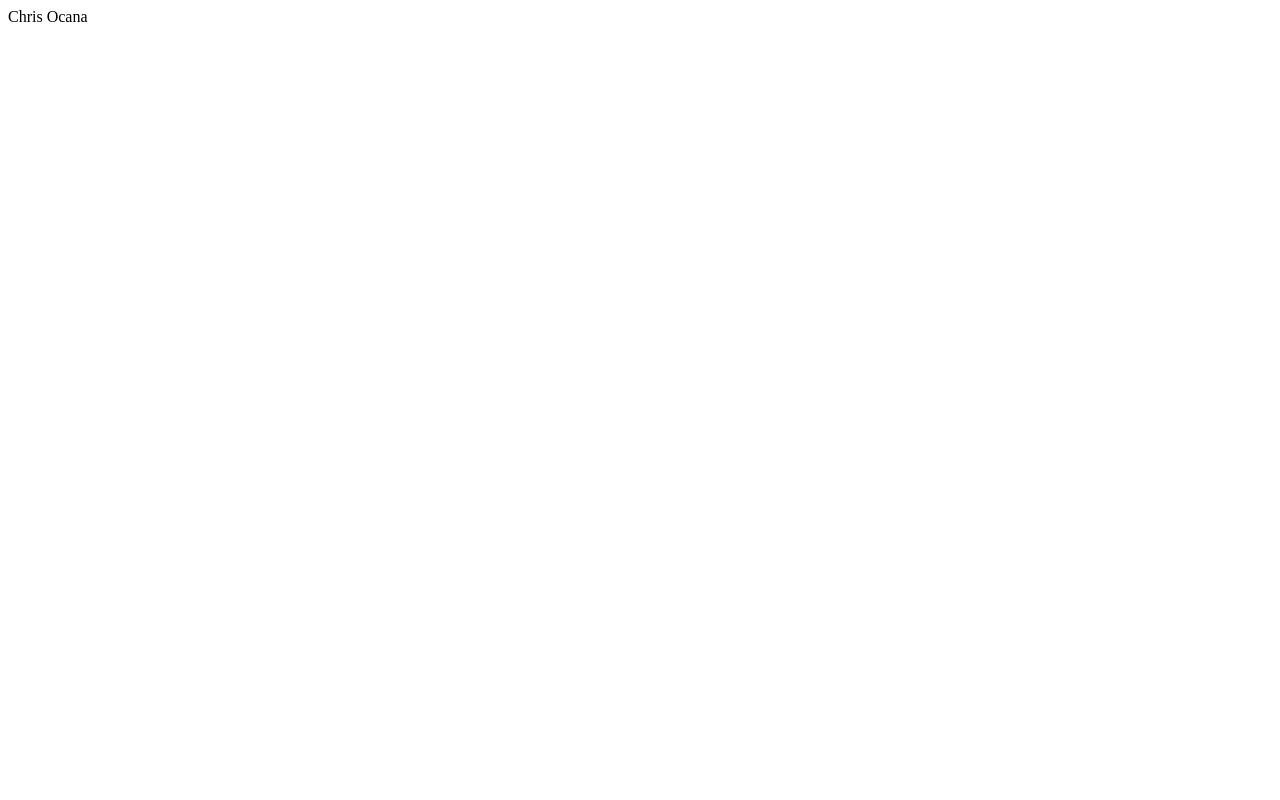
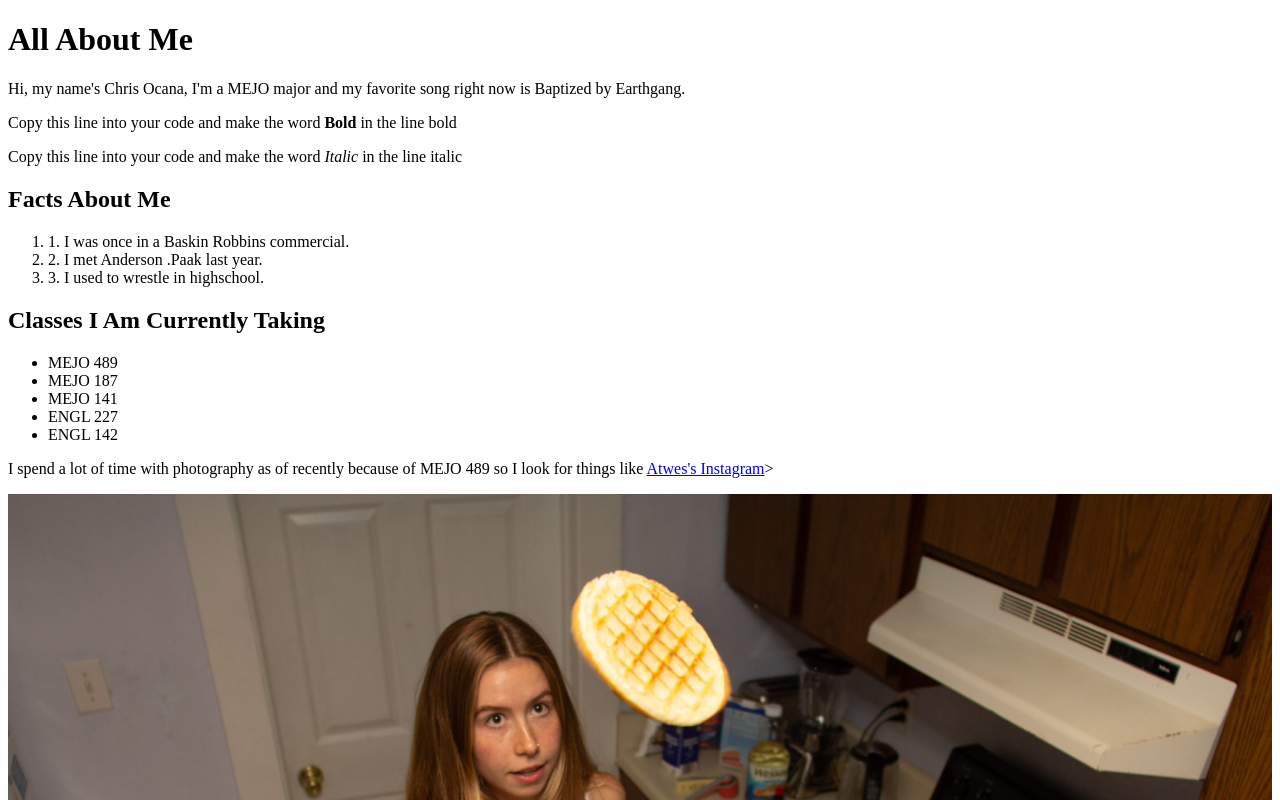
Before and after one commit to cocana4/Intro-to-HTML, a plain HTML site: page index.html in a window 1280 px wide. Shown: the top 800 px of the page. Drawn offline with Linux system fonts and the light colour scheme.

Commit message:
Cmpleted first assignment. Added photo of Madelin

```diff
--- a/index.html
+++ b/index.html
@@ -3,10 +3,44 @@
   <head>
     <meta charset="UTF-8" />
     <meta name="viewport" content="width=device-width, initial-scale=1.0" />
-    <title>Document</title>
+    <title>Christian Ocana</title>
   </head>
   <body>
-    Chris Ocana
-    <h1></h1>
+    <h1>All About Me</h1>
+    <p>
+      Hi, my name's Chris Ocana, I'm a MEJO major and my favorite song right now
+      is Baptized by Earthgang.
+    </p>
+    <p>
+      Copy this line into your code and make the word <b>Bold</b> in the line
+      bold
+    </p>
+    <p>
+      Copy this line into your code and make the word <i>Italic</i> in the line
+      italic
+    </p>
+    <h2>Facts About Me</h2>
+    <ol>
+      <li>1. I was once in a Baskin Robbins commercial.</li>
+      <li>2. I met Anderson .Paak last year.</li>
+      <li>3. I used to wrestle in highschool.</li>
+    </ol>
+    <h2>Classes I Am Currently Taking</h2>
+    <ul>
+      <li>MEJO 489</li>
+      <li>MEJO 187</li>
+      <li>MEJO 141</li>
+      <li>ENGL 227</li>
+      <li>ENGL 142</li>
+    </ul>
+    <p>
+      I spend a lot of time with photography as of recently because of MEJO 489
+      so I look for things like <a href="https://www.instagram.com/atwes/" target="_blank">Atwes's Instagram</a>></a>
+    </p>
+    <img
+      src="./images/20200901_Ocana_Flashinreallife-41.jpg"
+      alt="Madeline throwing a waffle towards the camera"
+      width="100%"
+    />
   </body>
 </html>
```
Also changed, not shown: images/20200901_Ocana_Flashinreallife-41.jpg (added).
